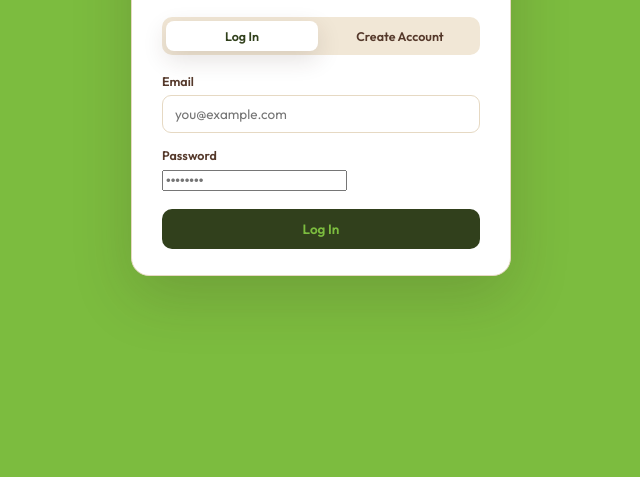
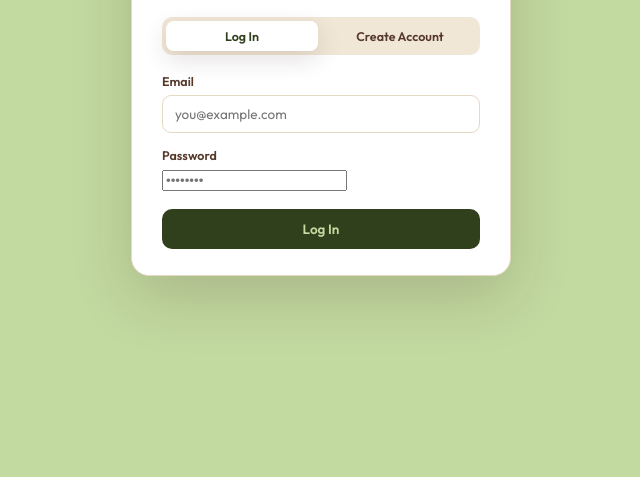
Before and after one commit to jalakis/CoffeeLA, a plain HTML site: page coffee-la.html in a window 1280 px wide. Shown: the part 323-800 px from the top of the page, without its empty margins (319-959 px from the left). Drawn offline with nearby package versions, Linux system fonts and the light colour scheme; a web font is replaced by a local one.

Commit message:
Fix main background color to #C2D9A0

```diff
--- a/coffee-la.html
+++ b/coffee-la.html
@@ -10,7 +10,7 @@
 <link href="https://fonts.googleapis.com/css2?family=Kenia&family=Outfit:wght@400;500;600;700&display=swap" rel="stylesheet">
 <style>
   :root{
-    --cream: #7cbc3f;
+    --cream: #c2d9a0;
     --cream-2: #f1e7d6;
     --espresso: #31401c;
     --espresso-soft: #55392b;
```
Also changed, not shown: index.html (+1 -1 lines).
